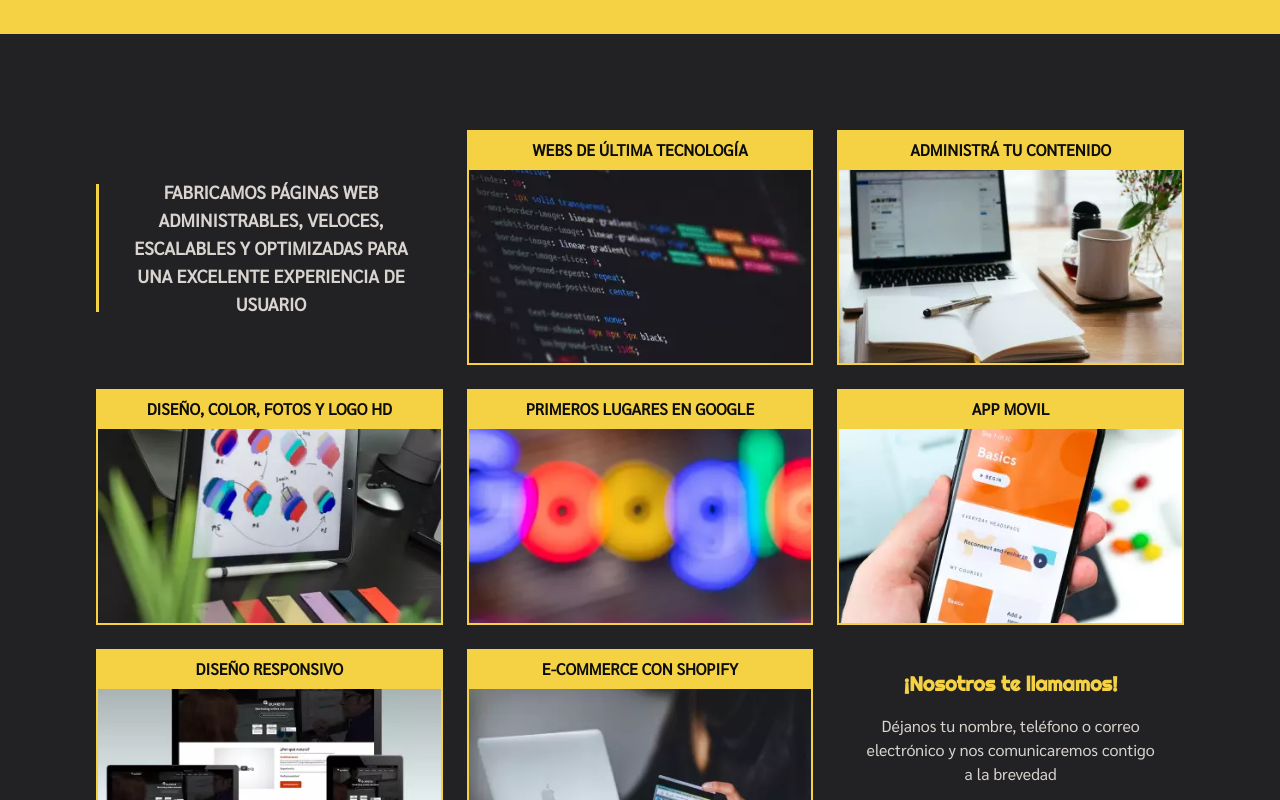
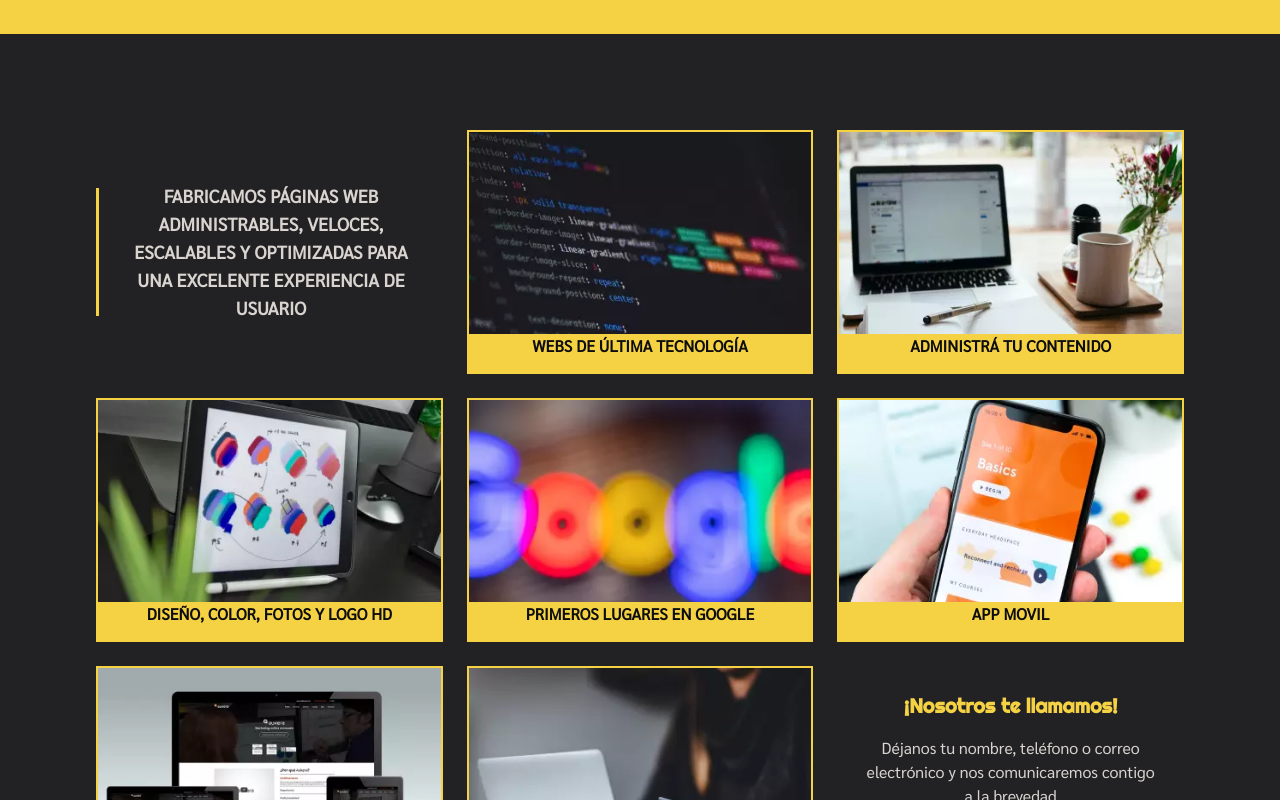
Before and after one commit to DevZeppelin/devzeppelinweb, a Next.js app: page / in a window 1280 px wide. Shown: the part 1080-1880 px from the top of the page. Built offline with nearby package versions, Linux system fonts and the light colour scheme.

Commit message:
changes on next Image feature in IndexGridImages

```diff
--- a/components/IndexGridImageContent.js
+++ b/components/IndexGridImageContent.js
@@ -1,34 +1,31 @@
+import Image from "next/image";
 
 export const IndexGridImageContent = ({ src, alt }) => {
   return (
-    <div className="relative">
+    <div className="relative border-2 border-yellow" >
 
-      <div className="gridImage imagen-filtro">
-        <img
-          src={src}
-          alt={alt}
-          className="w-full"
-        />
-    </div>
-    <style jsx>{`
+        <div className="h-60 imagen-filtro">
+          <div className="">
+            <Image
+            src={src}
+            alt={alt}
+            layout="fill"
+            objectFit="fill" />
+          </div>
+        </div>
+
+      <style jsx>{`
 
           .imagen-filtro {
             transition: all 0.4s ease;
+
           }
           .imagen-filtro:hover {
             -webkit-filter: grayscale(100%); /* Chrome, Safari, Opera */
             filter: grayscale(100%);
           }
-
-
           }
         `}</style>
-
-
     </div>
-
-
   );
-
-
 };
--- a/components/sections/SectionGridImages.js
+++ b/components/sections/SectionGridImages.js
@@ -8,7 +8,7 @@ const SectionGridImages = () => {
         <section>
 
 
-          <div className="grid grid-cols-1 md:grid-cols-3 gap-6 m-8 md:m-24 text-center fadeIn element">
+          <div className="grid grid-cols-1 md:grid-cols-3 gap-6 m-8 md:m-24 text-center fadeIn element ">
             <Fade left>
               <div className="my-auto font-bold flex">
                 <div className="w-3 h-32 bg-yellow my-auto"></div>
@@ -112,6 +112,9 @@ const SectionGridImages = () => {
               </div>
             </Fade>
           </div>
+
+
+
         </section>
     )
 }
--- a/css/tailwind.css
+++ b/css/tailwind.css
@@ -17,10 +17,5 @@
 }
 
 .indexGridImageText {
-    @apply w-full text-primary border-b-2 border-yellow h-10 absolute bg-yellow top-0 z-10 pt-2 hover:bg-yellow uppercase font-bold text-sm md:text-base;
+    @apply w-full text-primary border-b-2 border-yellow h-10 absolute bg-yellow bottom-0 mt-8 z-10 hover:bg-yellow uppercase font-bold text-sm md:text-base;
 }
-
-
-.gridImage {
-    @apply border-2 border-yellow;
-}
--- a/pages/index.js
+++ b/pages/index.js
@@ -34,7 +34,6 @@ export default function Home() {
         <SectionBackgroundFixed />
         <SectionWorks />
         <SectionServices />
-
       </Layout>
     </div>
   );
```
